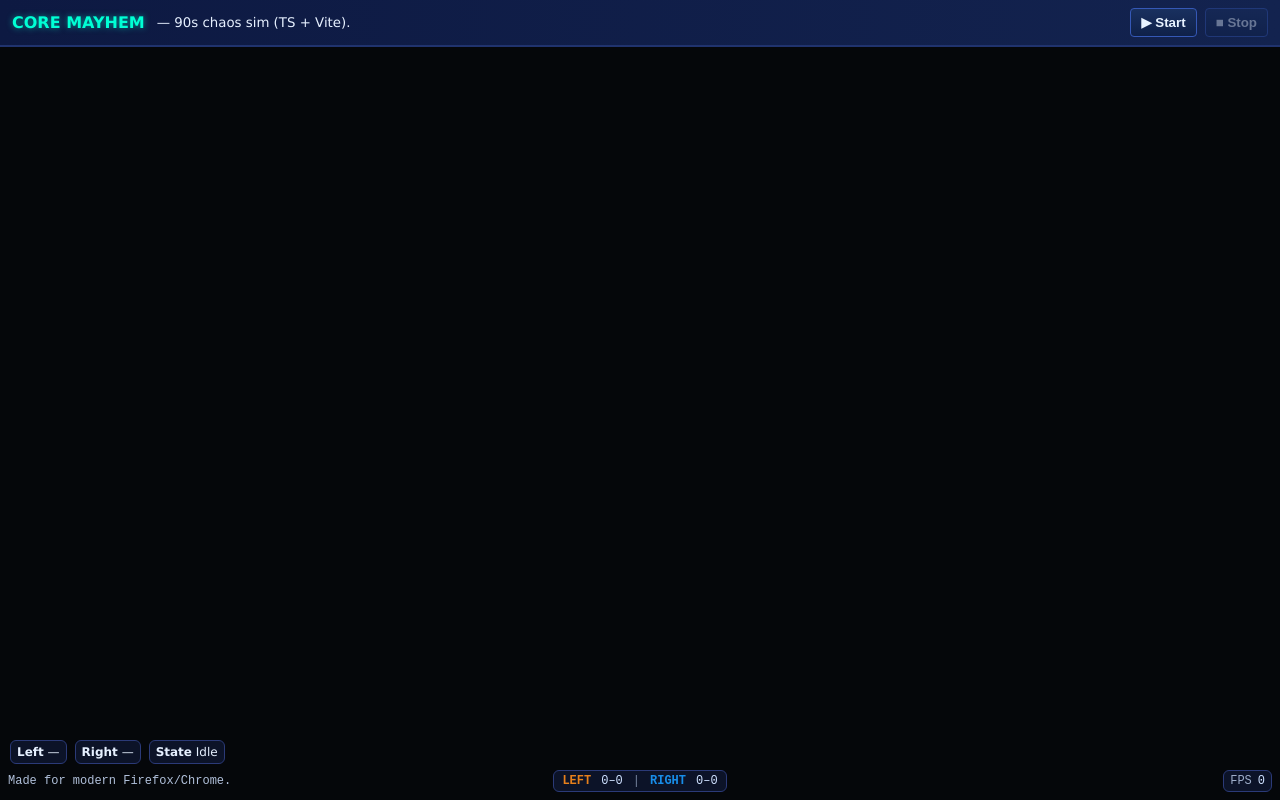
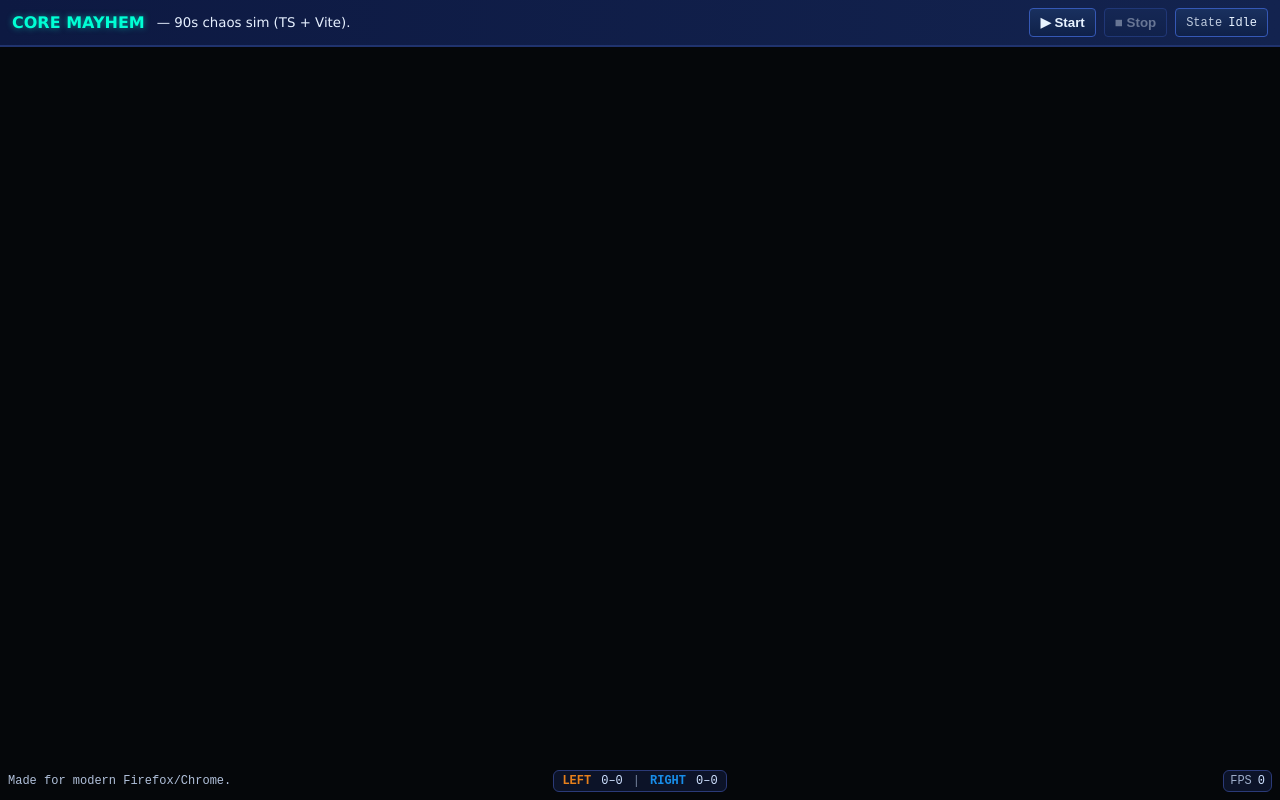
Before and after one commit to taggedzi/core-mayhem, a website built with Vite: page core-mayhem/index.html in a window 1280 px wide. Built offline with nearby package versions, Linux system fonts and the light colour scheme.

Commit message:
Removed number boxes in bottom left corner. Moved state to top right with Start/stop.

```diff
--- a/core-mayhem/index.html
+++ b/core-mayhem/index.html
@@ -13,15 +13,12 @@
       <div class="right">
         <button id="btnStart">▶ Start</button>
         <button id="btnStop" disabled>■ Stop</button>
+        <span class="pill-state"><span class="tag">State</span> <span id="state">Idle</span></span>
       </div>
     </header>
     <main id="stage">
       <canvas id="view"></canvas>
-      <div id="hud">
-        <div class="chip"><b>Left</b> <span id="hpL">—</span></div>
-        <div class="chip"><b>Right</b> <span id="hpR">—</span></div>
-        <div class="chip"><b>State</b> <span id="state">Idle</span></div>
-      </div>
+
     </main>
     <footer>
       <span class="made">Made for modern Firefox/Chrome.</span>
--- a/core-mayhem/styles.css
+++ b/core-mayhem/styles.css
@@ -36,6 +36,22 @@ header .right {
   margin-left: auto;
   display: flex;
   gap: 8px;
+}
+/* Header state pill styled to match buttons */
+.pill-state {
+  display: inline-flex;
+  align-items: center;
+  gap: 6px;
+  background: linear-gradient(#19305f, #0f2149);
+  border: 1px solid #3558b6;
+  color: #e8f3ff;
+  padding: 6px 10px;
+  border-radius: 4px;
+  font-weight: 700;
+  font: 12px/1 var(--mono, monospace, Verdana);
+}
+.pill-state .tag {
+  opacity: 0.8;
 }
 button {
   background: linear-gradient(#19305f, #0f2149);
```
